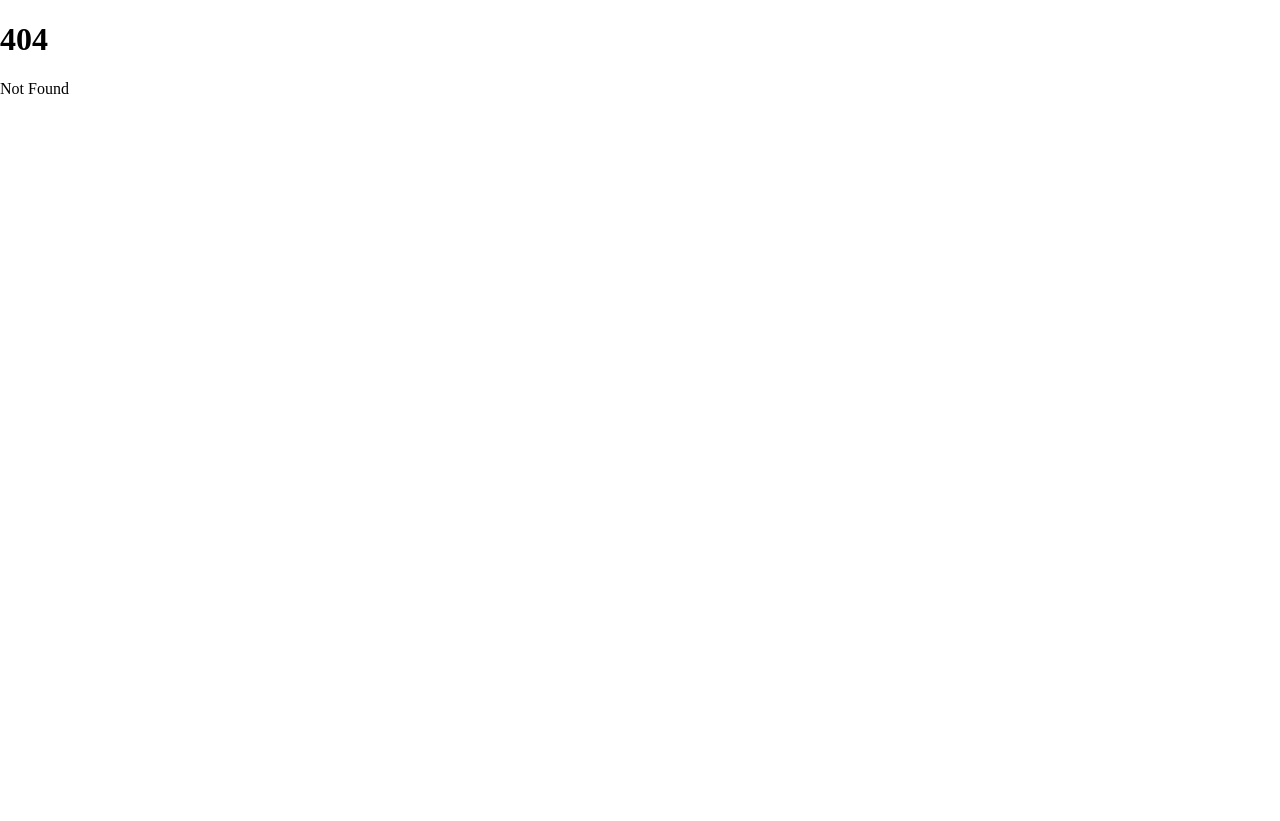
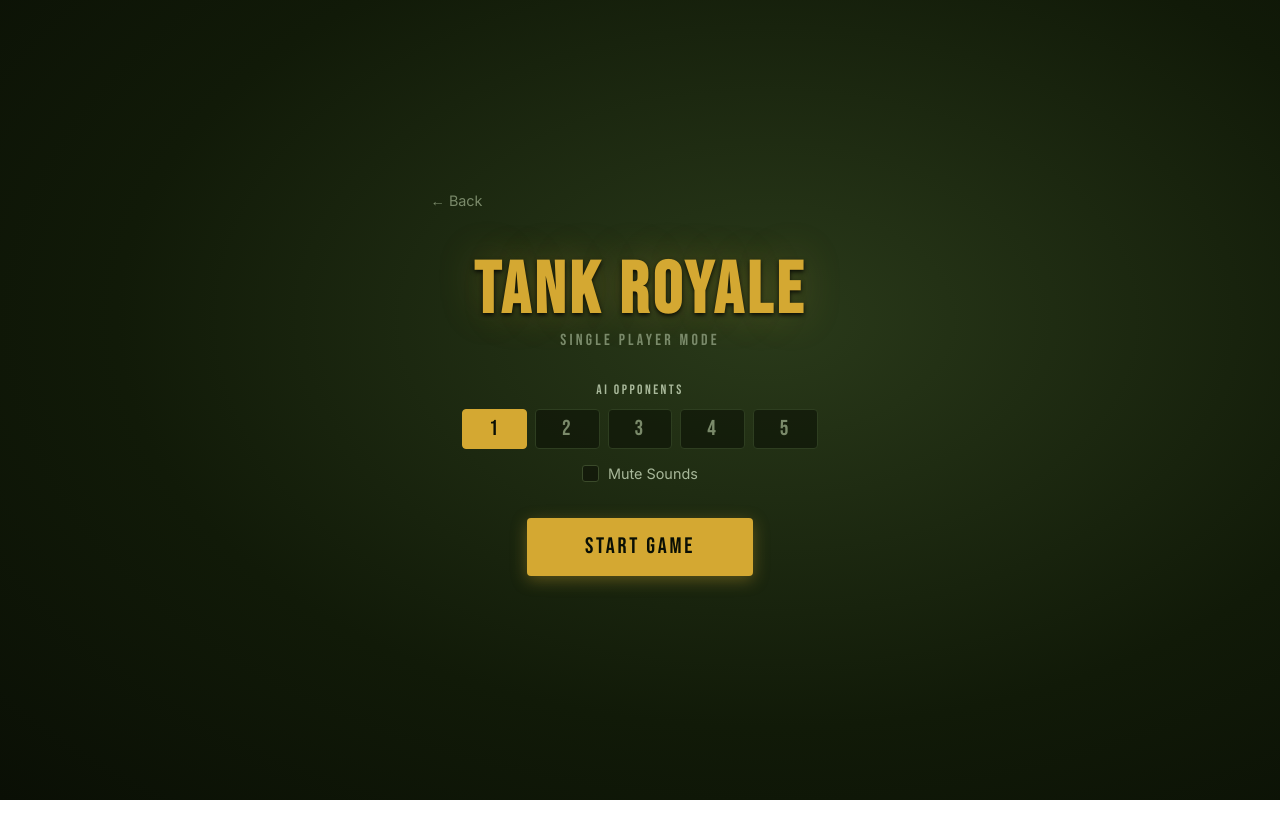
Before and after one commit to eazulay/tanks, a SvelteKit app: page /single in a window 1280 px wide. Before the commit this address had no page. After the commit the page ends 800 px from the top, so only its background shows below. Built offline with nearby package versions, Linux system fonts and the light colour scheme.

Commit message:
Allow up to 6 players in total (5 AIs)
Start paving way to multi-player games.
Currently only "coming soon".

```diff
--- a/src/routes/game/+page.svelte
+++ b/src/routes/game/+page.svelte
@@ -7,7 +7,7 @@
 	import type { TankHealthEntry } from '$lib/types';
 
 	const opponentCount = Math.min(
-		3,
+		5,
 		Math.max(1, parseInt(page.url.searchParams.get('opponents') ?? '1', 10))
 	);
 	const startMuted = page.url.searchParams.get('muted') === '1';
--- a/src/routes/game/Scene.svelte
+++ b/src/routes/game/Scene.svelte
@@ -60,8 +60,8 @@
 	const SPAWN_CLEAR = 40; // no trees within this distance of a spawn point
 
 	// Hull tint colours — normalised so the brightest channel = 255, preserving texture brightness.
-	// Index 0 = player (olive), 1–3 = opponents (sand, steel blue, rust).
-	const TANK_COLORS = ['#CBFF70', '#FFD060', '#80CCFF', '#FF8055'];
+	// Index 0 = player (olive), 1–5 = opponents (sand, steel blue, rust, purple, mint).
+	const TANK_COLORS = ['#CBFF70', '#FFD060', '#80CCFF', '#FF8055', '#CC80FF', '#60FFD0'];
 
 	function generateHeights(): Float32Array {
 		const h = new Float32Array(N * N);
--- /dev/null
+++ b/src/routes/multi/+page.svelte
@@ -0,0 +1,69 @@
+<main>
+	<div class="content">
+		<a href="/" class="back-link">← Back</a>
+		<h1>Tank Royale</h1>
+		<p class="subtitle">Multiplayer Mode</p>
+		<p class="coming-soon">Coming soon</p>
+	</div>
+</main>
+
+<style>
+	@import url('https://fonts.googleapis.com/css2?family=Bebas+Neue&family=Inter:wght@400;500&display=swap');
+
+	main {
+		margin: 0;
+		min-height: 100vh;
+		background: radial-gradient(ellipse at 60% 40%, #2a3a1a 0%, #111a08 60%, #0a0f05 100%);
+		display: flex;
+		align-items: center;
+		justify-content: center;
+	}
+
+	.content {
+		position: relative;
+		text-align: center;
+		max-width: 560px;
+		padding: 2rem;
+	}
+
+	.back-link {
+		position: absolute;
+		top: 0;
+		left: 0;
+		font-family: 'Inter', sans-serif;
+		font-size: 0.9rem;
+		color: #7a8a6a;
+		text-decoration: none;
+		transition: color 0.15s;
+	}
+
+	.back-link:hover {
+		color: #a8b89a;
+	}
+
+	h1 {
+		font-family: 'Bebas Neue', sans-serif;
+		font-size: clamp(2.5rem, 7vw, 4.5rem);
+		letter-spacing: 0.06em;
+		color: #d4a832;
+		text-shadow:
+			0 2px 4px rgba(0, 0, 0, 0.8),
+			0 0 40px rgba(212, 168, 50, 0.25);
+		margin: 2rem 0 0.2rem;
+		line-height: 1;
+	}
+
+	.subtitle {
+		font-family: 'Bebas Neue', sans-serif;
+		font-size: 1rem;
+		letter-spacing: 0.2em;
+		color: #7a8a6a;
+		margin: 0 0 2rem;
+	}
+
+	.coming-soon {
+		font-family: 'Inter', sans-serif;
+		font-size: 1rem;
+		color: #5a6a4a;
+	}
+</style>
--- /dev/null
+++ b/src/routes/single/+page.svelte
@@ -0,0 +1,240 @@
+<script lang="ts">
+	import { goto } from '$app/navigation';
+	import { unlockAudio } from '$lib/audioUnlock';
+
+	let opponents = $state(1);
+	let muted = $state(false);
+
+	function startGame(e: MouseEvent) {
+		e.preventDefault();
+		unlockAudio();
+		goto(`/game?opponents=${opponents}${muted ? '&muted=1' : ''}`);
+	}
+</script>
+
+<main>
+	<div class="content">
+		<a href="/" class="back-link">← Back</a>
+		<h1>Tank Royale</h1>
+		<p class="subtitle">Single Player Mode</p>
+
+		<div class="settings">
+			<div class="setting-group">
+				<span class="setting-label">AI Opponents</span>
+				<div class="radio-group">
+					{#each [1, 2, 3, 4, 5] as n}
+						<label class="radio-chip" class:selected={opponents === n}>
+							<input type="radio" name="opponents" value={n} bind:group={opponents} />
+							{n}
+						</label>
+					{/each}
+				</div>
+			</div>
+			<label class="mute-row">
+				<input type="checkbox" bind:checked={muted} />
+				<span class="mute-box" class:checked={muted}></span>
+				Mute Sounds
+			</label>
+		</div>
+
+		<a
+			href="/game?opponents={opponents}{muted ? '&muted=1' : ''}"
+			class="start-btn"
+			onclick={startGame}>Start Game</a
+		>
+	</div>
+</main>
+
+<style>
+	@import url('https://fonts.googleapis.com/css2?family=Bebas+Neue&family=Inter:wght@400;500&display=swap');
+
+	main {
+		margin: 0;
+		min-height: 100vh;
+		background: radial-gradient(ellipse at 60% 40%, #2a3a1a 0%, #111a08 60%, #0a0f05 100%);
+		display: flex;
+		align-items: center;
+		justify-content: center;
+	}
+
+	.content {
+		position: relative;
+		text-align: center;
+		max-width: 560px;
+		padding: 2rem;
+	}
+
+	.back-link {
+		position: absolute;
+		top: 0;
+		left: 0;
+		font-family: 'Inter', sans-serif;
+		font-size: 0.9rem;
+		color: #7a8a6a;
+		text-decoration: none;
+		transition: color 0.15s;
+	}
+
+	.back-link:hover {
+		color: #a8b89a;
+	}
+
+	h1 {
+		font-family: 'Bebas Neue', sans-serif;
+		font-size: clamp(2.5rem, 7vw, 4.5rem);
+		letter-spacing: 0.06em;
+		color: #d4a832;
+		text-shadow:
+			0 2px 4px rgba(0, 0, 0, 0.8),
+			0 0 40px rgba(212, 168, 50, 0.25);
+		margin: 2rem 0 0.2rem;
+		line-height: 1;
+	}
+
+	.subtitle {
+		font-family: 'Bebas Neue', sans-serif;
+		font-size: 1rem;
+		letter-spacing: 0.2em;
+		color: #7a8a6a;
+		margin: 0 0 2rem;
+	}
+
+	.settings {
+		margin-bottom: 2rem;
+	}
+
+	.setting-label {
+		display: block;
+		font-family: 'Bebas Neue', sans-serif;
+		font-size: 0.85rem;
+		letter-spacing: 0.18em;
+		color: #a8b89a;
+		margin-bottom: 0.65rem;
+	}
+
+	.radio-group {
+		display: flex;
+		gap: 0.5rem;
+		justify-content: center;
+	}
+
+	.radio-chip {
+		position: relative;
+		cursor: pointer;
+		font-family: 'Bebas Neue', sans-serif;
+		font-size: 1.35rem;
+		letter-spacing: 0.1em;
+		color: #7a8a6a;
+		background: rgba(15, 22, 8, 0.7);
+		border: 1px solid #2e3e20;
+		border-radius: 4px;
+		padding: 0.3em 1.2em;
+		transition:
+			background 0.15s,
+			color 0.15s,
+			border-color 0.15s;
+		user-select: none;
+	}
+
+	.radio-chip:hover {
+		border-color: #5a6a4a;
+		color: #a8b89a;
+	}
+
+	.radio-chip.selected {
+		background: #d4a832;
+		color: #0a0f05;
+		border-color: #d4a832;
+	}
+
+	.radio-chip input {
+		position: absolute;
+		opacity: 0;
+		pointer-events: none;
+		width: 0;
+		height: 0;
+	}
+
+	.mute-row {
+		display: inline-flex;
+		align-items: center;
+		gap: 0.55rem;
+		cursor: pointer;
+		font-family: 'Inter', sans-serif;
+		font-size: 0.9rem;
+		color: #a8b89a;
+		user-select: none;
+		margin-top: 1rem;
+	}
+
+	.mute-row:hover {
+		color: #c8d8b8;
+	}
+
+	.mute-row input {
+		position: absolute;
+		opacity: 0;
+		width: 0;
+		height: 0;
+	}
+
+	.mute-box {
+		width: 15px;
+		height: 15px;
+		border: 1px solid #3a4a2a;
+		border-radius: 3px;
+		background: rgba(15, 22, 8, 0.7);
+		flex-shrink: 0;
+		transition:
+			background 0.15s,
+			border-color 0.15s;
+	}
+
+	.mute-row:hover .mute-box {
+		border-color: #5a6a4a;
+	}
+
+	.mute-box.checked {
+		background: #d4a832;
+		border-color: #d4a832;
+	}
+
+	.mute-box.checked::after {
+		content: '';
+		display: block;
+		width: 4px;
+		height: 8px;
+		border: 2px solid #0a0f05;
+		border-top: none;
+		border-left: none;
+		transform: translate(5px, 1px) rotate(45deg);
+	}
+
+	.start-btn {
+		display: inline-block;
+		font-family: 'Bebas Neue', sans-serif;
+		font-size: 1.4rem;
+		letter-spacing: 0.12em;
+		color: #0a0f05;
+		background: #d4a832;
+		padding: 0.7em 2.6em;
+		border-radius: 4px;
+		text-decoration: none;
+		transition:
+			background 0.15s,
+			transform 0.1s,
+			box-shadow 0.15s;
+		box-shadow: 0 4px 16px rgba(212, 168, 50, 0.35);
+	}
+
+	.start-btn:hover {
+		background: #e8bf4a;
+		transform: translateY(-2px);
+		box-shadow: 0 6px 24px rgba(212, 168, 50, 0.5);
+	}
+
+	.start-btn:active {
+		transform: translateY(0);
+		box-shadow: 0 2px 8px rgba(212, 168, 50, 0.3);
+	}
+</style>
```
Also changed, not shown: src/routes/+page.svelte (+12 -147 lines).
